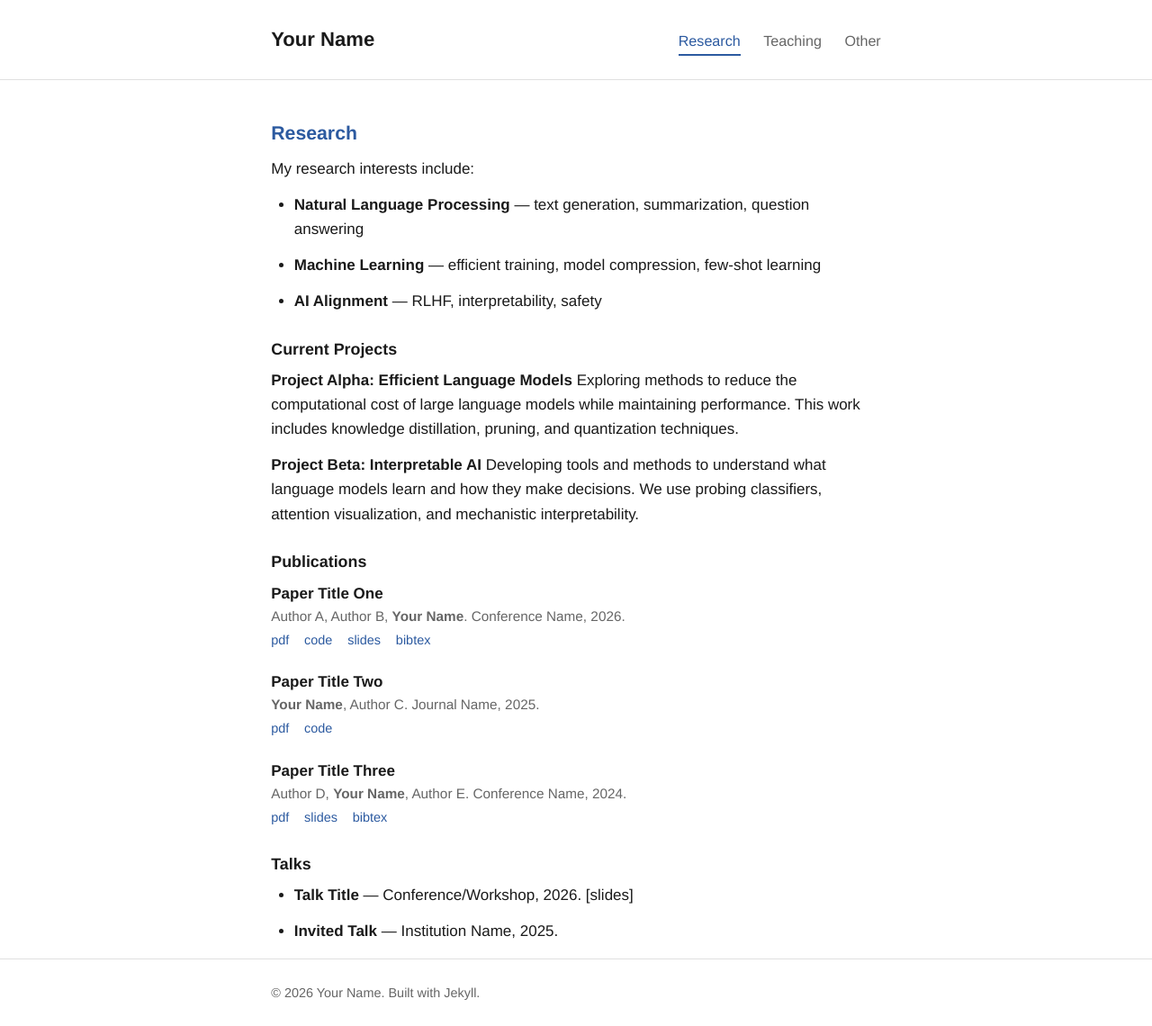
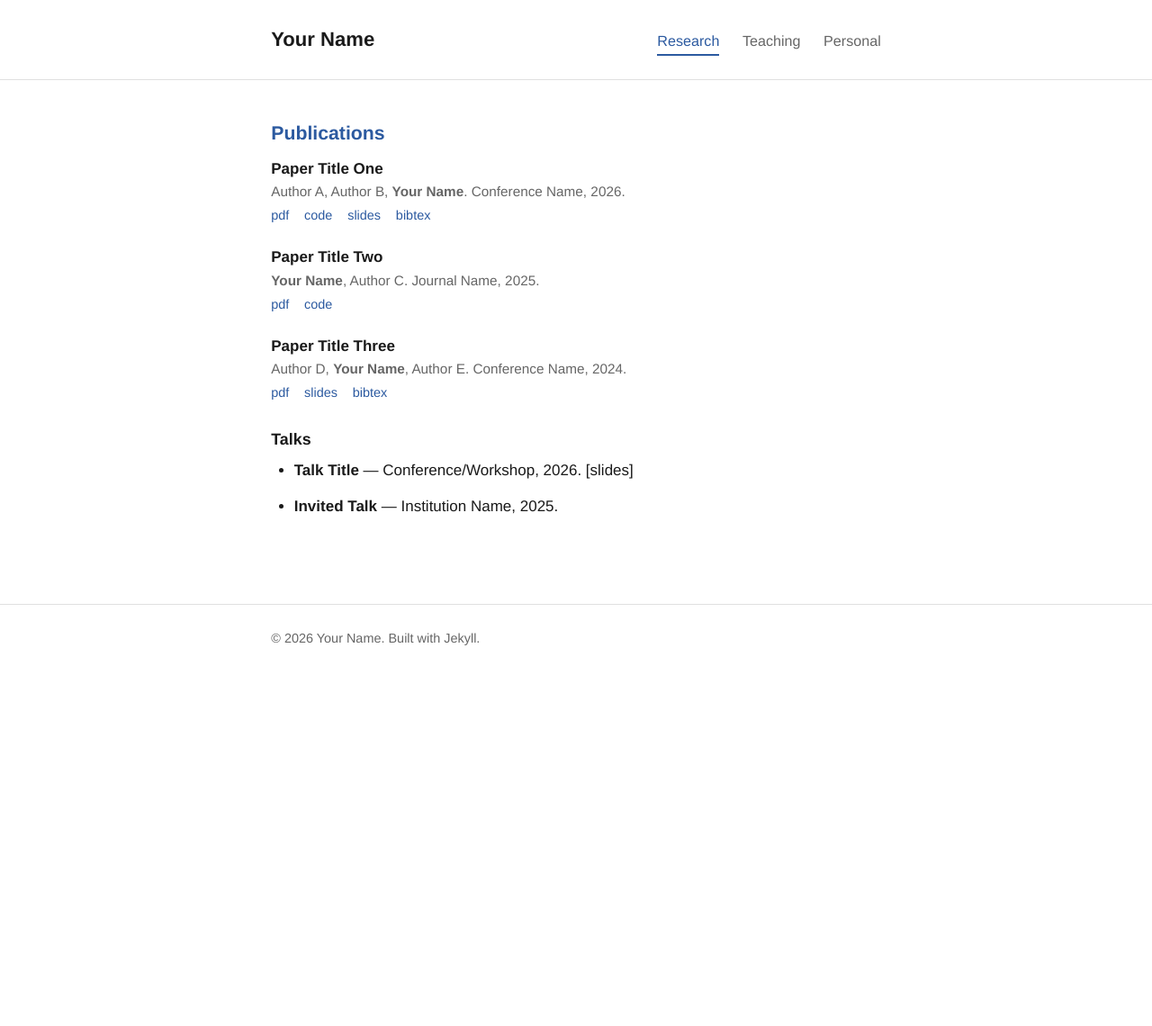
Before and after one commit to qinglong-tian/qinglong-tian.github.io, a Jekyll site: the page built from research.md, in a window 1280 px wide. Shown: the whole page at 90% size. Built offline with Jekyll 4.4.1, drawn with Linux system fonts in a browser that asks for light colours; after the commit the page ends 900 px from its top, so only the background shows below that.

Commit message:
Simplify homepage and research page, rename Other tab to Personal
- Remove News and Selected Publications sections from homepage
- Remove Research Interests and Current Projects from research page,
  leaving just the publications list and talks
- Rename "Other" tab to "Personal" for non-academic content

Co-Authored-By: Claude Opus 4.7 <noreply@anthropic.com>

```diff
--- a/other.md
+++ b/other.md
@@ -1,6 +1,6 @@
 ---
 layout: default
-title: Other
+title: Personal
 order: 4
 ---
 
--- a/research.md
+++ b/research.md
@@ -4,23 +4,7 @@ title: Research
 order: 2
 ---
 
-## Research
-
-My research interests include:
-
-- **Natural Language Processing** — text generation, summarization, question answering
-- **Machine Learning** — efficient training, model compression, few-shot learning
-- **AI Alignment** — RLHF, interpretability, safety
-
-### Current Projects
-
-**Project Alpha: Efficient Language Models**
-Exploring methods to reduce the computational cost of large language models while maintaining performance. This work includes knowledge distillation, pruning, and quantization techniques.
-
-**Project Beta: Interpretable AI**
-Developing tools and methods to understand what language models learn and how they make decisions. We use probing classifiers, attention visualization, and mechanistic interpretability.
-
-### Publications
+## Publications
 
 <ul class="pub-list">
   <li>
```
Also changed, not shown: CLAUDE.md (added, +36 -0 lines), index.md (+0 -14 lines).
